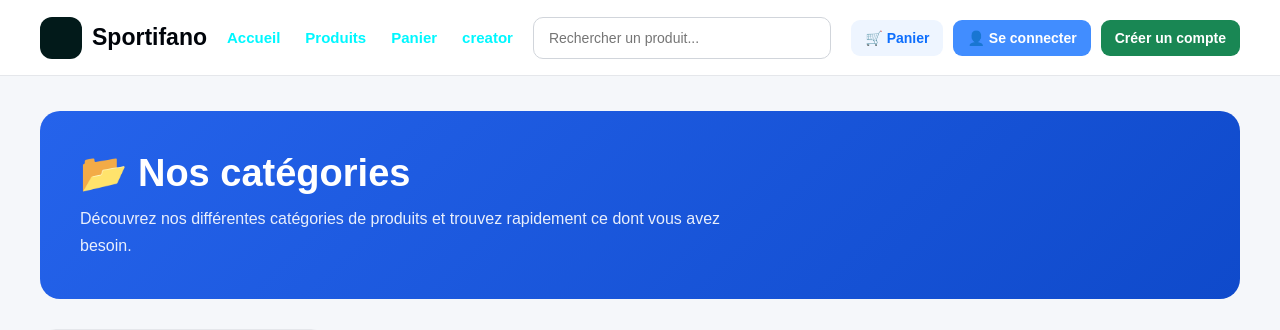
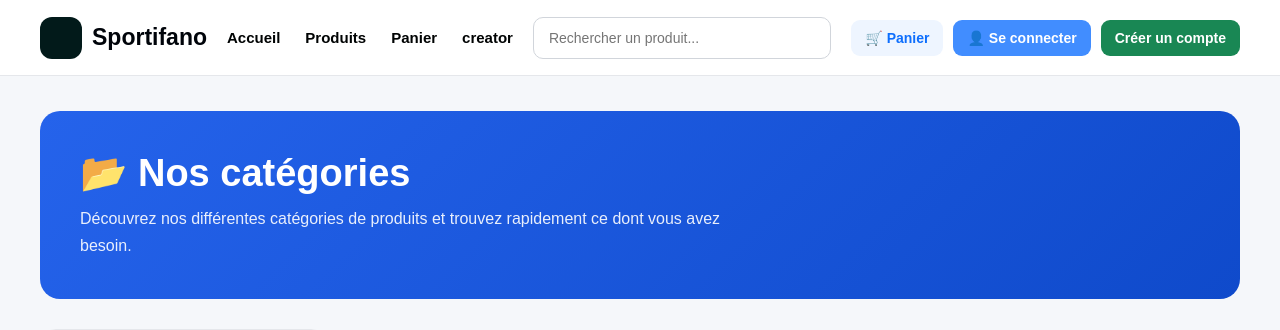
Before and after one commit to boumiza-1/pharma-store, a Django app: page /categories/ in a window 1280 px wide. Shown: the top 330 px of the page. Run offline with Django 5.2, Linux system fonts and the light colour scheme; data that the repository does not hold is empty.

Commit message:
Update Sportifano homepage and checkout

```diff
--- a/store/templates/store/base.html
+++ b/store/templates/store/base.html
@@ -109,7 +109,7 @@
         }
 
         .nav-menu a {
-            color: #00f7ff;
+            color: #000303;
             font-size: 15px;
             font-weight: 600;
             transition: 0.2s;
```
